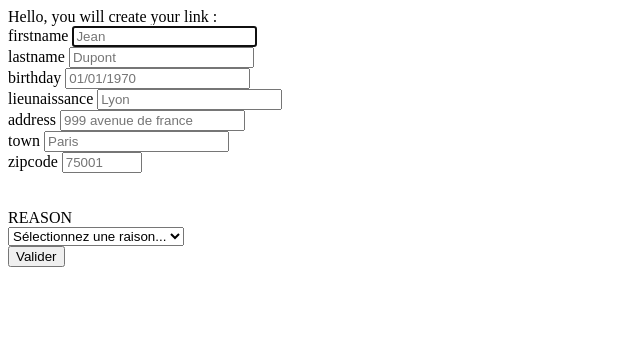
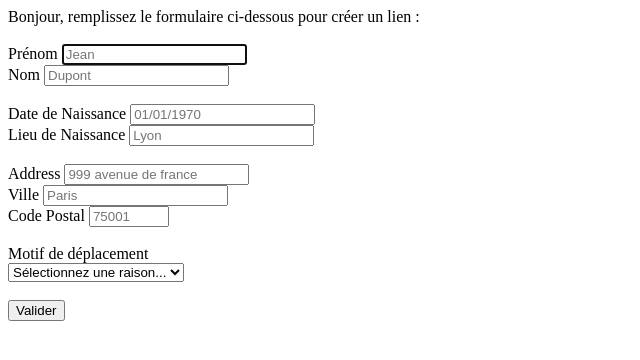
Before and after one commit to oeil/deplacement-covid-19, a plain HTML site: page index.html in a window 1280 px wide. Shown: the whole page, without its empty margins (0-640 px from the left). Drawn offline with Linux system fonts and the light colour scheme.

Commit message:
Improves generation form layout

```diff
--- a/index.html
+++ b/index.html
@@ -1,41 +1,44 @@
 <!DOCTYPE html>
-<html lang="en">
+<html lang="fr">
 <head>
     <meta charset="UTF-8">
-    <title>Create link</title>
+    <title>Lien - Attestation de déplacement</title>
     <link rel="icon" type="image/png" href="favicon.png">
 </head>
 <body>
     <div>
-        Hello, you will create your link :
+        Bonjour, remplissez le formulaire ci-dessous pour créer un lien :
+
         <form id="form-profile">
-            firstname
+        </br>
+            Prénom
             <input type="text" id="first-name" name="firstname" autocomplete="given-name" placeholder="Jean" aria-labelledby="field-firstname-label" required="" autofocus="">
             </br>
-            lastname
+            Nom
             <input type="text" id="last-name" name="lastname" autocomplete="family-name" placeholder="Dupont" aria-labelledby="field-lastname-label" required="" autofocus="">
             </br>
-            birthday
+            </br>
+            Date de Naissance
             <input type="text" inputmode="numeric" id="birthdate" name="birthday" autocomplete="bday" placeholder="01/01/1970" maxlength="10" aria-labelledby="field-birthday-label" required="">
             </br>
-            lieunaissance
+            Lieu de Naissance
             <input type="text" id="birth-place" name="lieunaissance" aria-labelledby="field-lieunaissance-label" placeholder="Lyon" required="">
             </br>
-            address
+            </br>
+            Address
             <input type="text" id="address" name="address" autocomplete="address-line1" aria-labelledby="field-address-label" placeholder="999 avenue de france" required="">
             </br>
-            town
+            Ville
             <input type="text" id="city" name="town" autocomplete="address-level1" aria-labelledby="field-town-label" placeholder="Paris" required="">
             </br>
-            zipcode
+            Code Postal
             <input type="number" min="00000" max="99999" id="post-code" name="post-code" autocomplete="zipcode" minlength="4" maxlength="5" aria-labelledby="field-zipcode-label" placeholder="75001" required="">
-            </br></br></br>
-
-            REASON </br>
+            </br></br>
+            Motif de déplacement </br>
             <select id="motive" name="motive">
                 <option value="0">Sélectionnez une raison...</option>
                 <option value="work">Travail</option>
-                <option value="sport">Sport</option>
+                <option value="sport">Déplacement Bref (Sport)</option>
                 <option value="buy">Courses</option>
                 <option value="health">Santé</option>
                 <option value="family">Famille</option>
@@ -43,8 +46,11 @@
                 <option value="mission">Mission d’intérêt général</option>
             </select>
         </form>
+        </br>
         <button onclick="refreshData()">Valider</button>
+        </br>
         <div id="generation-link">
+        </br>
             <a href="generate.html"></a>
         </div>
     </div>
```
